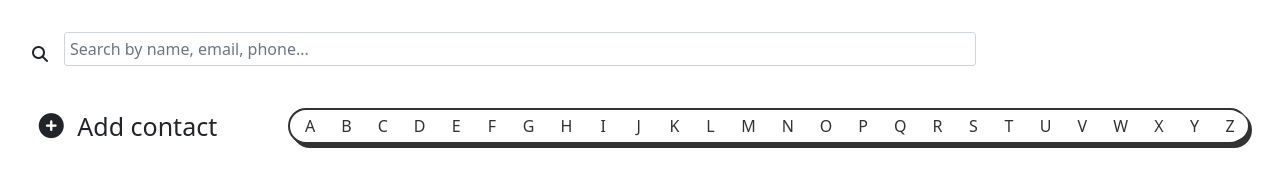
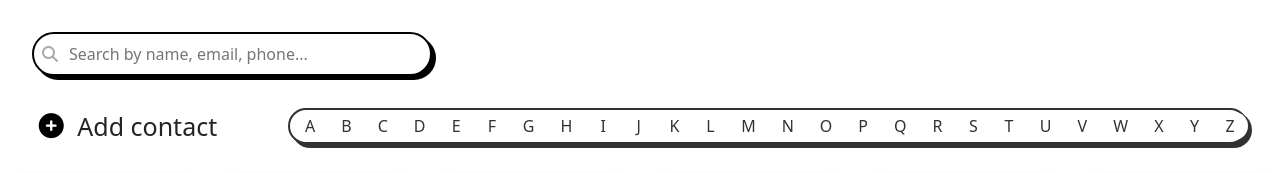
Before and after one commit to xavibarra/contacts-book, a plain HTML site: page index.html in a window 1280 px wide. Shown: the top 173 px of the page. Drawn offline with nearby package versions, Linux system fonts and the light colour scheme.

Commit message:
search bar

```diff
--- a/assets/css/search.css
+++ b/assets/css/search.css
@@ -80,3 +80,46 @@ p {
 #search {
   margin: 2em;
 }
+
+.search-form {
+  display: flex;
+  align-items: center;
+}
+
+.search-container {
+  position: relative;
+}
+
+.search-icon {
+  position: absolute;
+  left: 10px;
+  top: 50%;
+  transform: translateY(-50%);
+  color: #aaa;
+}
+
+.search-input {
+  padding: 8px 30px 8px 35px; /* Ajustamos el padding izquierdo */
+  border: 2px solid black;
+  box-shadow: 4px 4px black;
+  border-radius: 50px;
+  flex: 1;
+  width: 400px;
+}
+
+.search-button {
+  padding: 8px 15px;
+  background-color: #007bff;
+  color: #fff;
+  border: none;
+  border-radius: 20px;
+  cursor: pointer;
+}
+
+.search-button:hover {
+  background-color: #0056b3;
+}
+
+i {
+  color: black;
+}
--- a/assets/css/style.css
+++ b/assets/css/style.css
@@ -182,12 +182,7 @@ input.invisible-focus:focus {
   }
 }
 /* TARJETA CONTACTO */
-#inputBusqueda {
-  width: 300px;
-  padding: 5px;
-  font-size: 16px;
-  margin-bottom: 10px;
-}
+
 .flip-card {
   background-color: transparent;
   width: 190px;
--- a/assets/js/script.js
+++ b/assets/js/script.js
@@ -337,3 +337,30 @@ function addContact(event) {
 }
 // Escucha el evento submit del formulario
 contactForm.addEventListener("submit", addContact);
+
+// ----------------------- Deseleccion de letra -----------------------
+function realizarBusqueda(valorBusqueda) {
+  const resultados = [];
+
+  // Deseleccionar la opción de letra seleccionada
+  const selectedOption = document.querySelector(".option input:checked");
+  if (selectedOption) {
+    selectedOption.checked = false;
+  }
+
+  // Itera sobre cada contacto en el array de contactos
+  contacts.forEach((contacto) => {
+    // Verifica si el valor de búsqueda coincide con algún campo del contacto
+    if (
+      contacto.nombre.toLowerCase().includes(valorBusqueda) ||
+      contacto.apellido.toLowerCase().includes(valorBusqueda) ||
+      contacto.telefono.toLowerCase().includes(valorBusqueda) ||
+      contacto.email.toLowerCase().includes(valorBusqueda)
+    ) {
+      resultados.push(contacto);
+    }
+  });
+
+  // Muestra los resultados en la interfaz de usuario
+  mostrarResultados(resultados);
+}
--- a/index.html
+++ b/index.html
@@ -17,15 +17,18 @@
     <main>
       <section class="search">
         <div id="search" class="wrap">
-          <form class="form-inline d-flex md-form form-sm mt-0 search-bar">
-            <i class="fas fa-search" aria-hidden="true"></i>
+          <form class="search-form">
+            <div class="search-container">
+              <i class="fa-solid fa-magnifying-glass search-icon"></i>
               <input
-              class="form-control form-control-sm ml-3 w-75"
                 type="text"
+                class="search-input"
+                name="busqueda"
                 placeholder="Search by name, email, phone..."
                 aria-label="Search"
                 id="inputBusqueda"
               />
+            </div>
           </form>
         </div>
 
```
Lines whose indentation alone changed are shown as unchanged.
